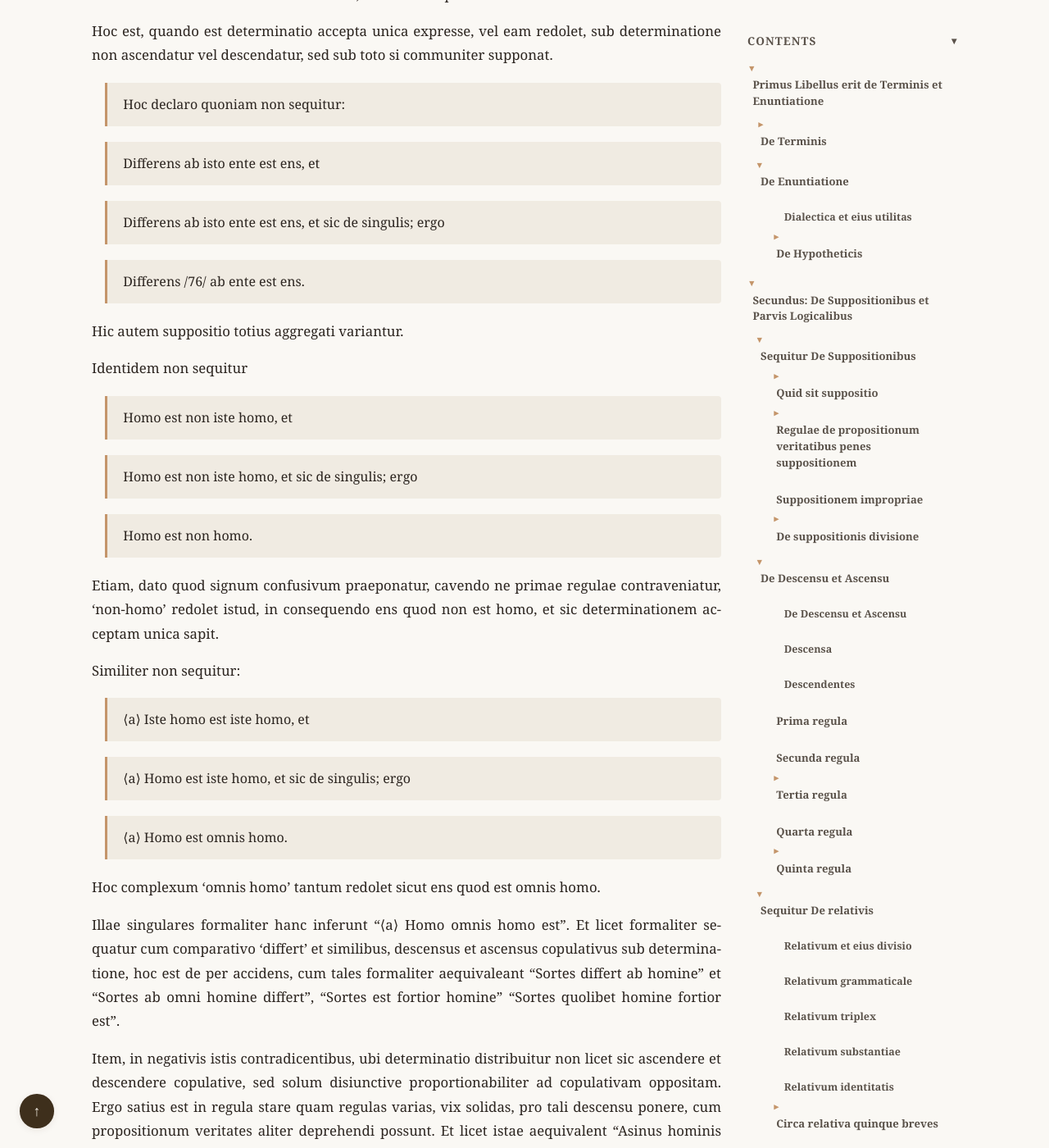
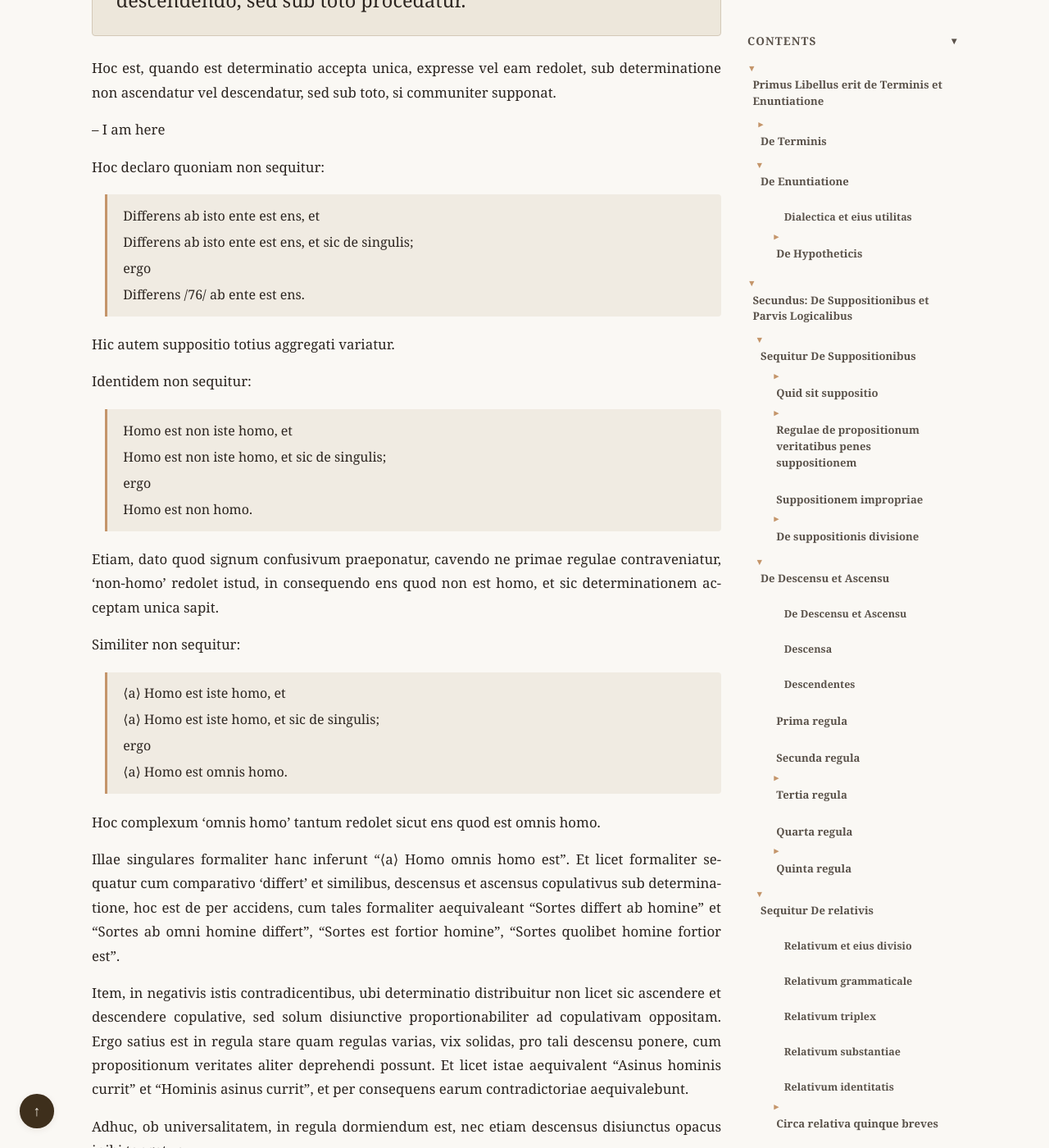
Before and after one commit to JoseBalado/Spanish-Logicians-at-the-University-of-Paris, a Jekyll site: the page built from philosophers/John-Mair/Introdvctorium-in-Aristotelicam-Dialecticen-1521.md, in a window 1280 px wide and 1400 px high, scrolled down 71236 px. Shown: the whole window at 82% size. Built offline with Jekyll 4.4.1, drawn with Linux system fonts in a browser that asks for light colours; some of the changed text lies outside the part shown.

Commit message:
Mair, De Descensu. Corrections.

```diff
--- a/philosophers/John-Mair/Introdvctorium-in-Aristotelicam-Dialecticen-1521.md
+++ b/philosophers/John-Mair/Introdvctorium-in-Aristotelicam-Dialecticen-1521.md
@@ -1733,47 +1733,52 @@
 
 Poteris tamen clarius et fortasse tutius a termino stante determinate primo ascendere aut descendere.
 
+### Secunda regula
+<div class="textus">
+Quando est determinatio accepta unica acceptione formaliter, aut eam redolet, non tangatur determinatio ascendendo vel descendendo, sed sub toto procedatur.
+</div>
+
+Hoc est, quando est determinatio accepta unica, expresse vel eam redolet, sub determinatione non ascendatur vel descendatur, sed sub toto, si communiter supponat.
+
 -- I am here
 
-### Secunda regula
-
-Secunda regula.
-
-Quanto est determinatio accepta unica acceptione formaliter aut eam redolet, non tangatur determinatio ascendendo vel descendendo, sed sub toto procedatur.
-
-Hoc est, quando est determinatio accepta unica expresse, vel eam redolet, sub determinatione non ascendatur vel descendatur, sed sub toto si communiter supponat.
-
-> Hoc declaro quoniam non sequitur:
+Hoc declaro quoniam non sequitur:
 
 > Differens ab isto ente est ens, et
-
-> Differens ab isto ente est ens, et sic de singulis; ergo
-
+>
+> Differens ab isto ente est ens, et sic de singulis;
+>
+> ergo
+>
 > Differens /76/ ab ente est ens.
 
-Hic autem suppositio totius aggregati variantur.
-
-Identidem non sequitur
+Hic autem suppositio totius aggregati variatur.
+
+Identidem non sequitur:
 
 > Homo est non iste homo, et
-
-> Homo est non iste homo, et sic de singulis; ergo
-
+>
+> Homo est non iste homo, et sic de singulis;
+>
+> ergo
+>
 > Homo est non homo.
 
 Etiam, dato quod signum confusivum praeponatur, cavendo ne primae regulae contraveniatur, 'non-homo' redolet istud, in consequendo ens quod non est homo, et sic determinationem acceptam unica sapit.
 
 Similiter non sequitur:
 
-> ⟨a⟩ Iste homo est iste homo, et
-
-> ⟨a⟩ Homo est iste homo, et sic de singulis; ergo
-
+> ⟨a⟩ Homo est iste homo, et
+>
+> ⟨a⟩ Homo est iste homo, et sic de singulis;
+>
+> ergo
+>
 > ⟨a⟩ Homo est omnis homo.
 
 Hoc complexum 'omnis homo' tantum redolet sicut ens quod est omnis homo.
 
-Illae singulares formaliter hanc inferunt "⟨a⟩ Homo omnis homo est". Et licet formaliter sequatur cum comparativo 'differt' et similibus, descensus et ascensus copulativus sub determinatione, hoc est de per accidens, cum tales formaliter aequivaleant "Sortes differt ab homine" et "Sortes ab omni homine differt", "Sortes est fortior homine" "Sortes quolibet homine fortior est".
+Illae singulares formaliter hanc inferunt "⟨a⟩ Homo omnis homo est". Et licet formaliter sequatur cum comparativo 'differt' et similibus, descensus et ascensus copulativus sub determinatione, hoc est de per accidens, cum tales formaliter aequivaleant "Sortes differt ab homine" et "Sortes ab omni homine differt", "Sortes est fortior homine", "Sortes quolibet homine fortior est".
 
 Item, in negativis istis contradicentibus, ubi determinatio distribuitur non licet sic ascendere et descendere copulative, sed solum disiunctive proportionabiliter ad copulativam oppositam. Ergo satius est in regula stare quam regulas varias, vix solidas, pro tali descensu ponere, cum propositionum veritates aliter deprehendi possunt. Et licet istae aequivalent "Asinus hominis currit" et "Hominis asinus currit", et per consequens earum contradictoriae aequivalebunt.
 
```
